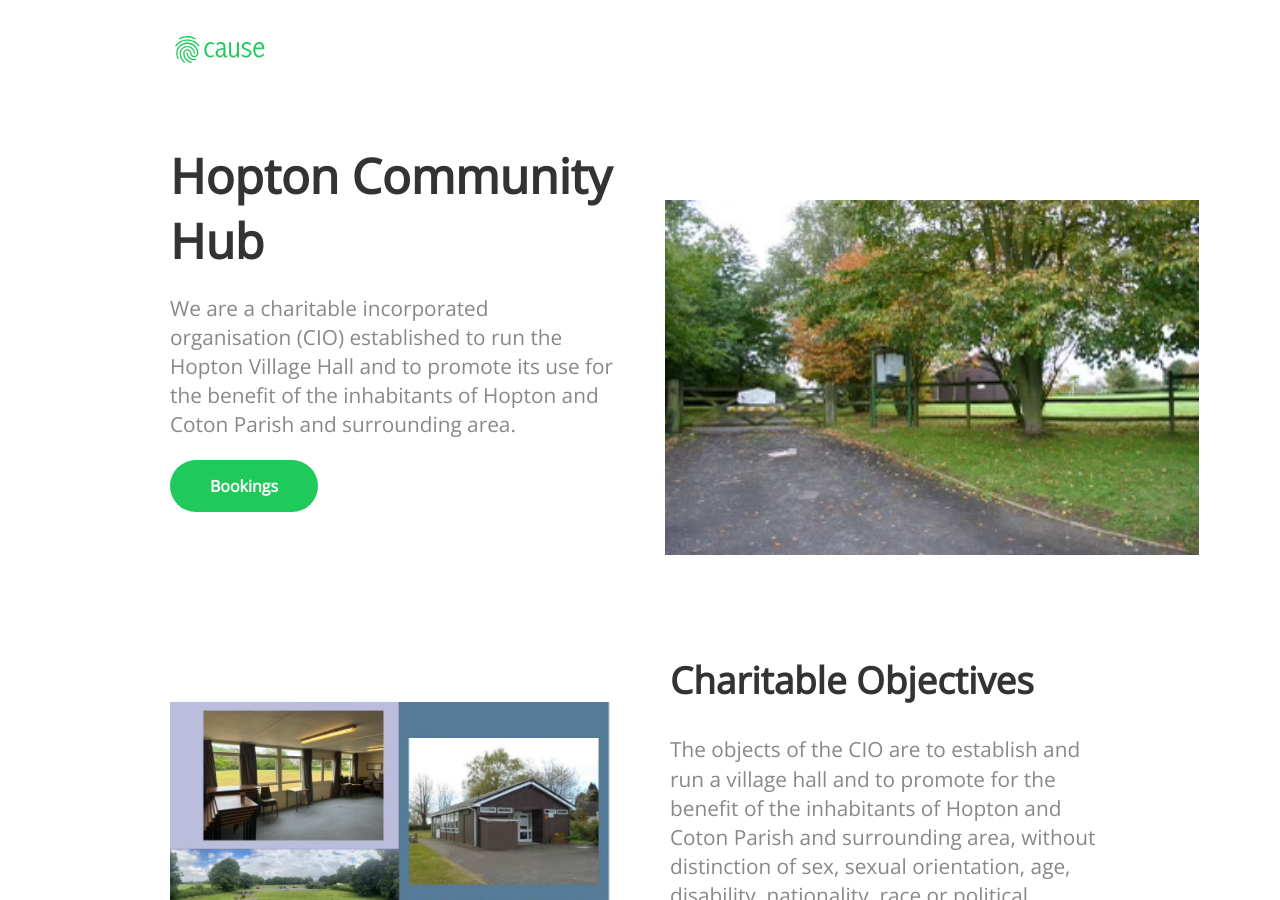
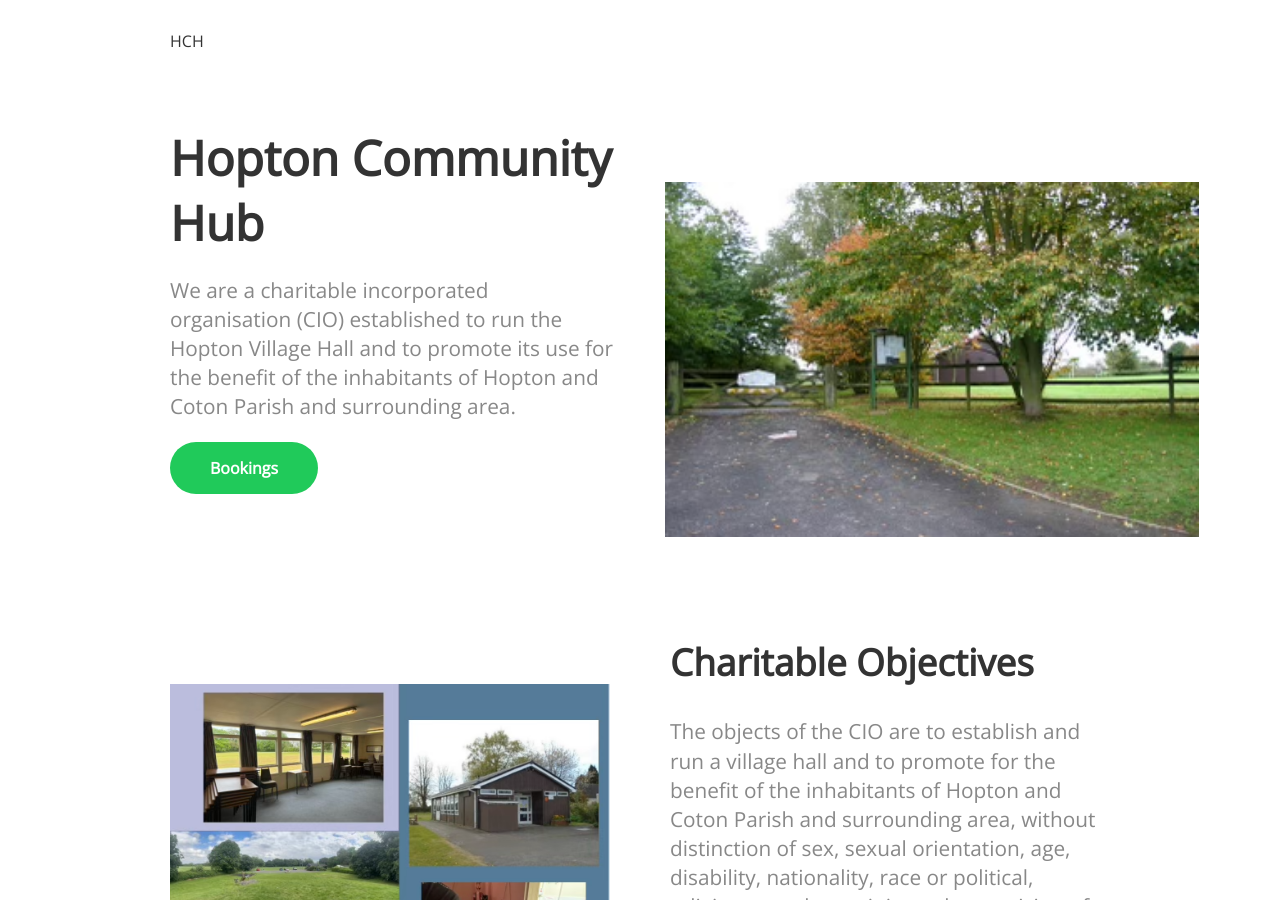
Before and after one commit to hoptonadmin/hopton-community-hub-website, a Jekyll site: the page built from index.html, in a window 1280 px wide and 900 px high. Built offline with Jekyll 4.4.1, drawn with Linux system fonts in a browser that asks for light colours; nearby versions of some CDN libraries.

Commit message:
Update default.html

```diff
--- a/_layouts/default.html
+++ b/_layouts/default.html
@@ -23,7 +23,8 @@
 	<body>
 		<nav>
 			<div class="container">
-				<a href="{{ site.baseurl }}">{% include logo.html %}</a>
+<!-- 				<a href="{{ site.baseurl }}">{% include logo.html %}</a> -->
+				HCH
 			</div>
 		</nav>
 		<div class="content">
```
